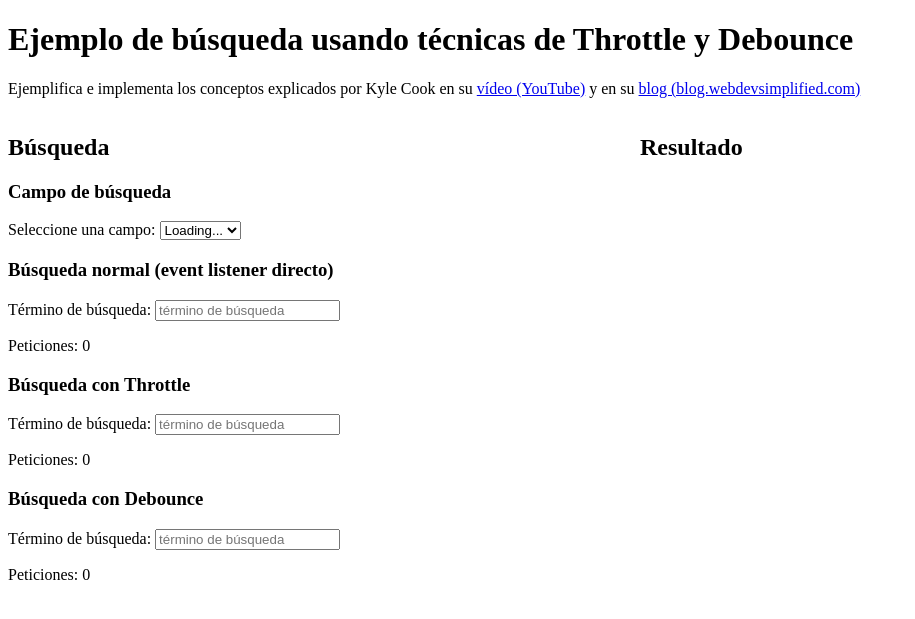
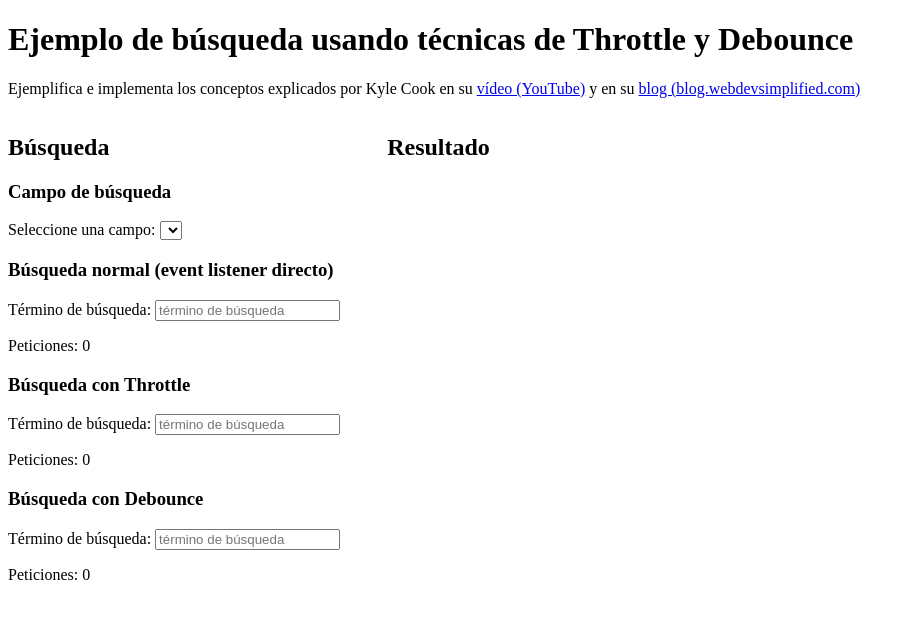
Before and after one commit to eplq/search-example, a Flask app: page / in a window 1280 px wide. Shown: the top 619 px of the page, without its empty margins (0-915 px from the left). Run offline with Flask 2, Linux system fonts and the light colour scheme; data that the repository does not hold is empty.

Commit message:
ajustes y tabla de resultados

```diff
--- a/static/main.js
+++ b/static/main.js
@@ -1,14 +1,20 @@
 const selectElement = document.querySelector("select");
+const tableHead = document.querySelector("thead");
 
-fetch("/tables")
+fetch("/fields")
     .then(res => res.json())
-    .then(tables => {
+    .then(field => {
         selectElement.innerHTML = "";
-        tables.forEach(tableName => {
+        field.forEach(fieldName => {
             const option = document.createElement("option");
-            option.value = tableName;
-            option.textContent = tableName;
+            option.value = fieldName;
+            option.textContent = fieldName;
 
             selectElement.append(option);
+
+            const column = document.createElement("th");
+            column.textContent = fieldName;
+
+            tableHead.append(column);
         });
     });
--- a/static/style.css
+++ b/static/style.css
@@ -4,9 +4,13 @@
 }
 
 .search {
-    width: 50%;
+    width: 30%;
 }
 
 .result {
-    width: 50%;
+    width: 70%;
 }
+
+.result table {
+    width: 100%;
+}
```
